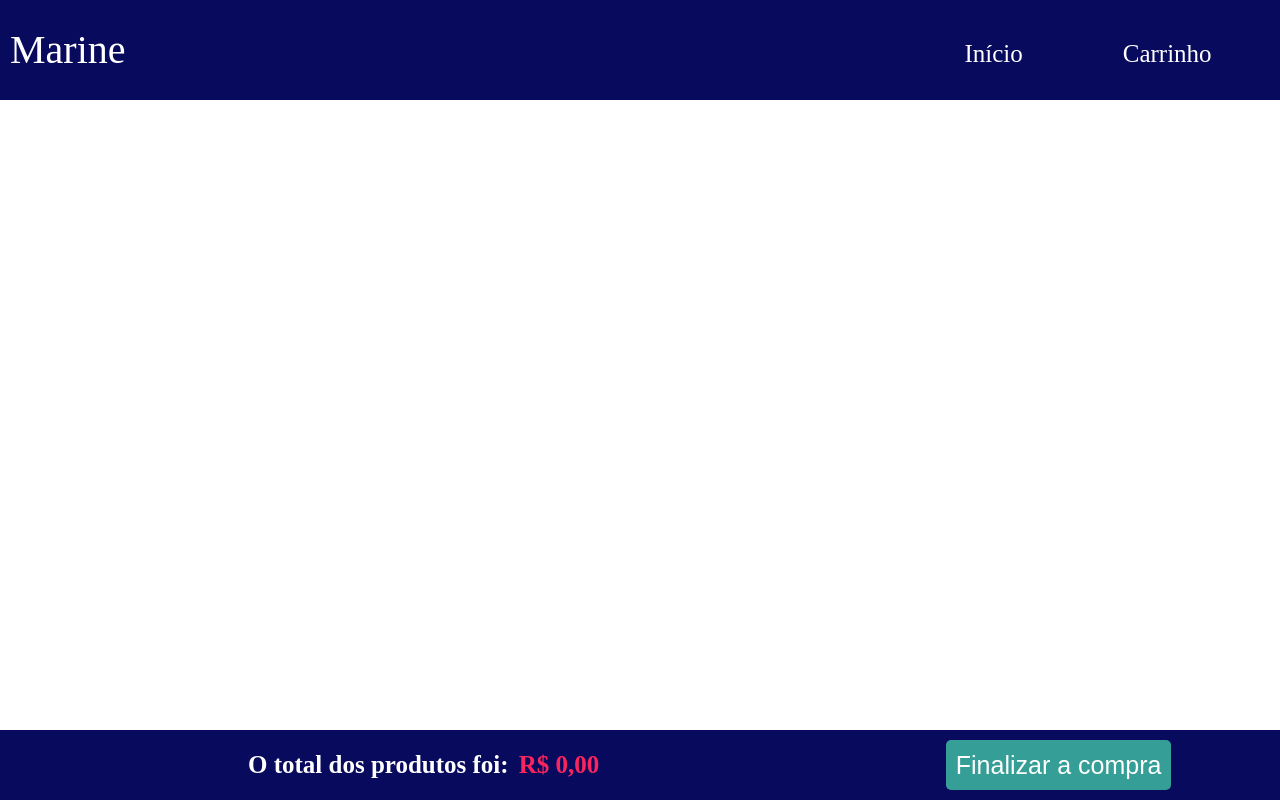
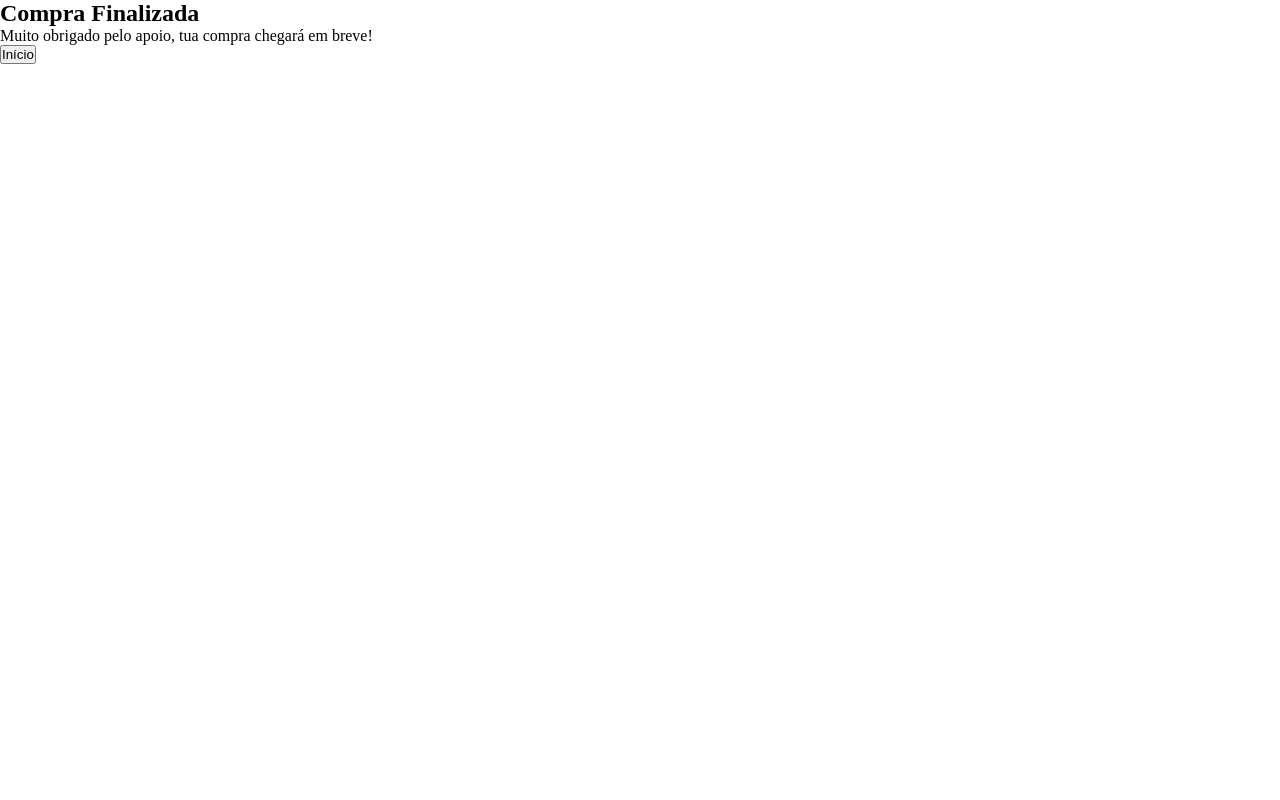
Before and after one commit to Braz99/Ecommerce2, a React (Create React App) app: page /endstop in a window 1280 px wide. Built offline with nearby package versions, Linux system fonts and the light colour scheme.

Commit message:
Cria a pagina EndStop e rotas para ela

```diff
--- a/src/components/total_products.js
+++ b/src/components/total_products.js
@@ -1,15 +1,39 @@
 import React from "react";
+import { useHistory } from "react-router-dom";
+import { toast } from "react-toastify";
+import { useCart } from "../provider/cart";
 
+import "react-toastify/dist/ReactToastify.css";
 import "./styles/total_s.css";
 
 export default function Total() {
+	let history = useHistory();
+	let { cart, setCart } = useCart();
+
+	function handleRedirect(event) {
+		event.preventDefault();
+		let total_value = document.getElementById("total_price").innerText;
+
+		if (cart.length > 0 && total_value !== "R$ 0,00") {
+			setCart([]);
+			history.push("/endstop");
+		} else {
+			toast.error("Compre algo primeiro!", {
+				position: "top-center",
+				hideProgressBar: true,
+				autoClose: 2500,
+			});
+		}
+	}
 	return (
 		<div id="total_area">
 			<h2>
 				O total dos produtos foi: <span id="total_price">R$ 0,00</span>
 			</h2>
 
-			<button id="total_button">Finalizar a compra</button>
+			<button id="total_button" onClick={handleRedirect}>
+				Finalizar a compra
+			</button>
 		</div>
 	);
 }
--- a/src/logic_app/cart_list.js
+++ b/src/logic_app/cart_list.js
@@ -4,7 +4,7 @@ let id = 0;
 
 export function generateList(cart, list_cart) {
 	let total_p = document.getElementById("total_price");
-	let total = 0
+	let total = 0;
 	cart.forEach((item) => {
 		if (item.qtd > 0) {
 			let item_list = document.createElement("li");
@@ -38,6 +38,6 @@ export function generateList(cart, list_cart) {
 			total += item.price;
 		}
 
-		total_p.innerText = 'R$ ' + parseFloat(total).toFixed(2).replace('.', ',')
+		total_p.innerText = "R$ " + parseFloat(total).toFixed(2).replace(".", ",");
 	});
 }
--- /dev/null
+++ b/src/pages/EndStop/index.js
@@ -0,0 +1,17 @@
+import React from "react";
+import { useHistory } from "react-router-dom";
+
+export default function EndStop() {
+    let history = useHistory()
+    function handleHome(event) {
+        event.preventDefault()
+        history.push('/')
+    }
+	return (
+		<main id="container_endstop">
+			<h2>Compra Finalizada</h2>
+			<p>Muito obrigado pelo apoio, tua compra chegará em breve! </p>
+			<button onClick={handleHome}>Início</button>
+		</main>
+	);
+}
--- a/src/provider/cart.js
+++ b/src/provider/cart.js
@@ -3,10 +3,10 @@ import React, { useState, useContext } from "react";
 export const CartContext = React.createContext([]);
 
 export const CartProvider = (props) => {
-	let [cart] = useState([]);
+	let [cart, setCart] = useState([]);
 
 	return (
-		<CartContext.Provider value={{ cart}}>
+		<CartContext.Provider value={{ cart, setCart}}>
 			{props.children}
 		</CartContext.Provider>
 	);
--- a/src/routes.js
+++ b/src/routes.js
@@ -2,6 +2,7 @@ import { BrowserRouter, Switch, Route } from "react-router-dom";
 import Home from "./pages/Home";
 import MarineFriday from "./pages/MarineFriday";
 import Cart from "./pages/Cart";
+import EndStop from "./pages/EndStop";
 
 export default function Routes() {
 	return (
@@ -13,8 +14,11 @@ export default function Routes() {
 				<Route path="/marinefriday">
 					<MarineFriday />
 				</Route>
-				<Route path="/">
+				<Route path="/cart">
 					<Cart />
+				</Route>
+				<Route path='/endstop'>
+					<EndStop />
 				</Route>
 			</Switch>
 		</BrowserRouter>
```
